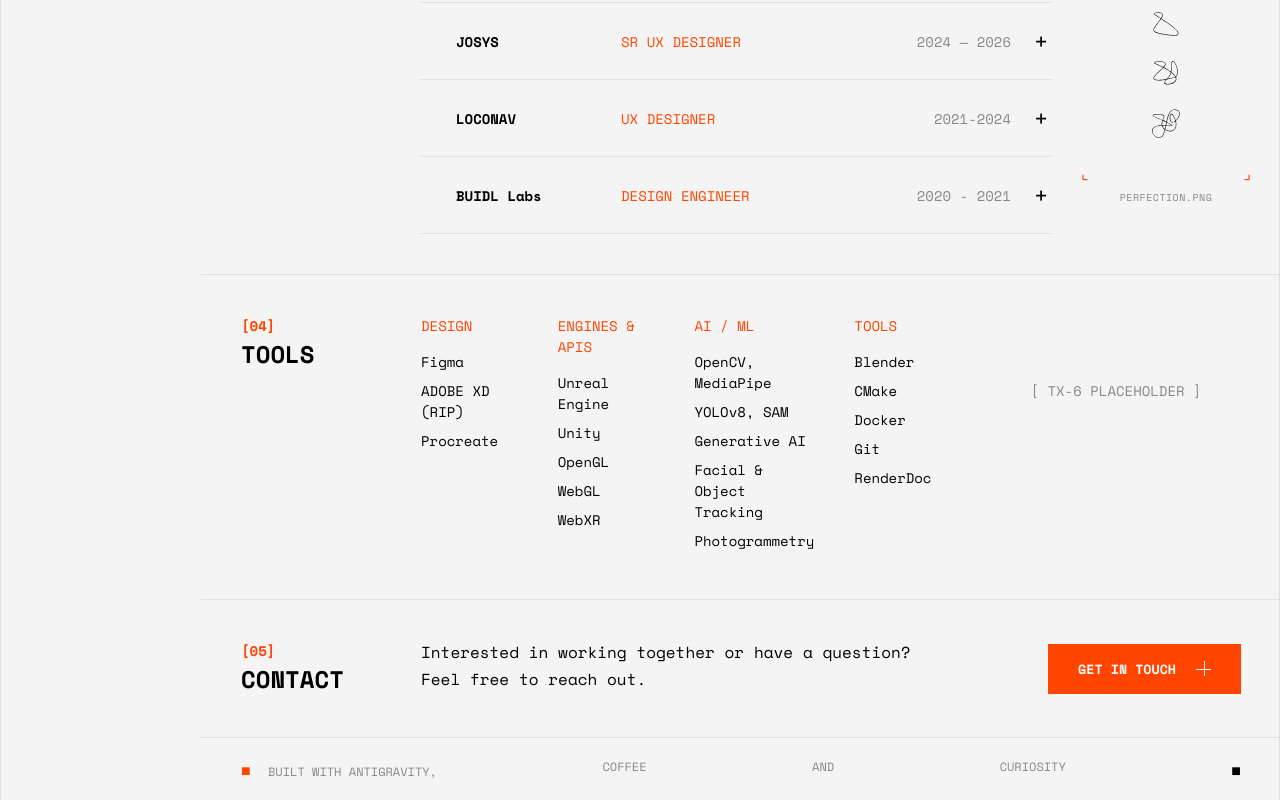
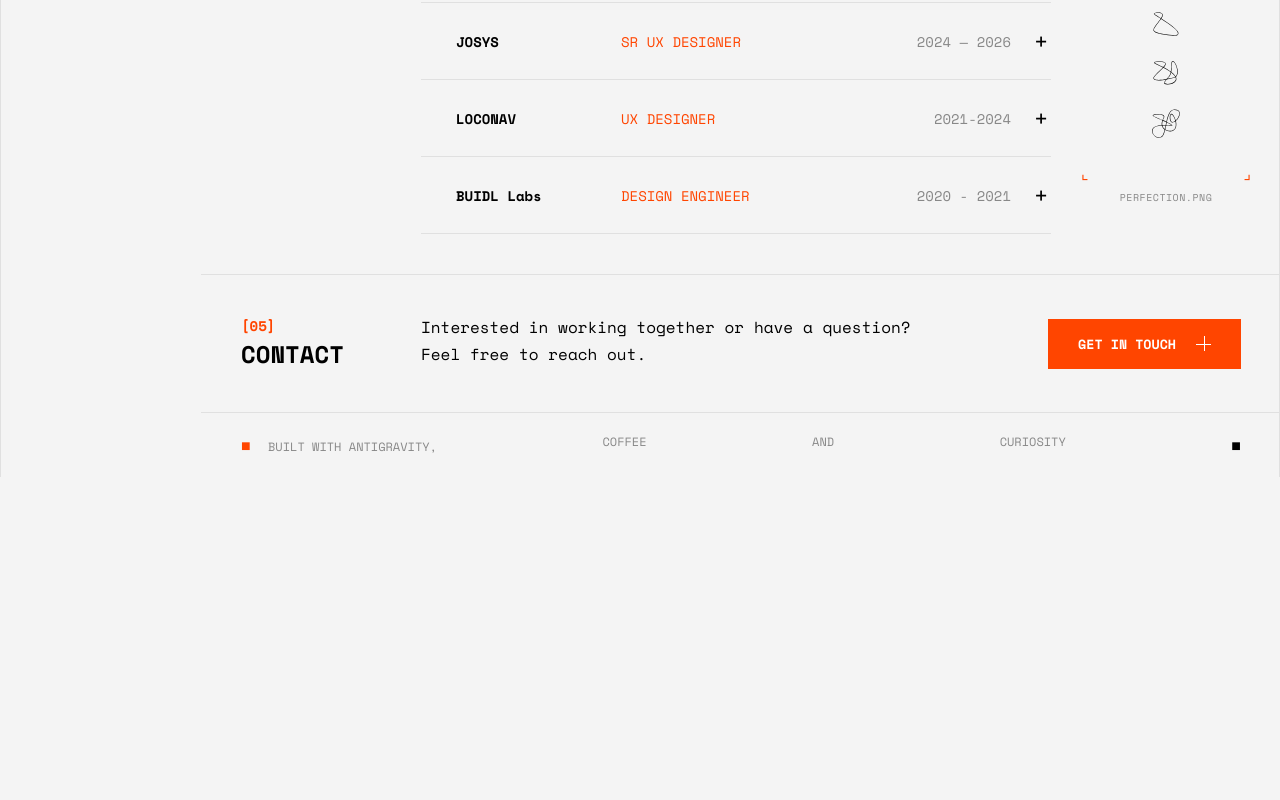
Before and after one commit to aayushsaini1/portfolio-website, a Next.js app: page / in a window 1280 px wide. Shown: the part 1811-2611 px from the top of the page. After the commit the page ends 2288 px from the top, so only its background shows below. Built offline with nearby package versions, Linux system fonts and the light colour scheme.

Commit message:
hide tools section

```diff
--- a/app/page.js
+++ b/app/page.js
@@ -53,7 +53,7 @@
       <About data={aboutData} />
       <Work data={workData} />
       <Experience data={experienceData} />
-      <Tools data={toolsData} />
+      {/* <Tools data={toolsData} />*/}
       <Contact data={contactData} />
     </>
   );
```
